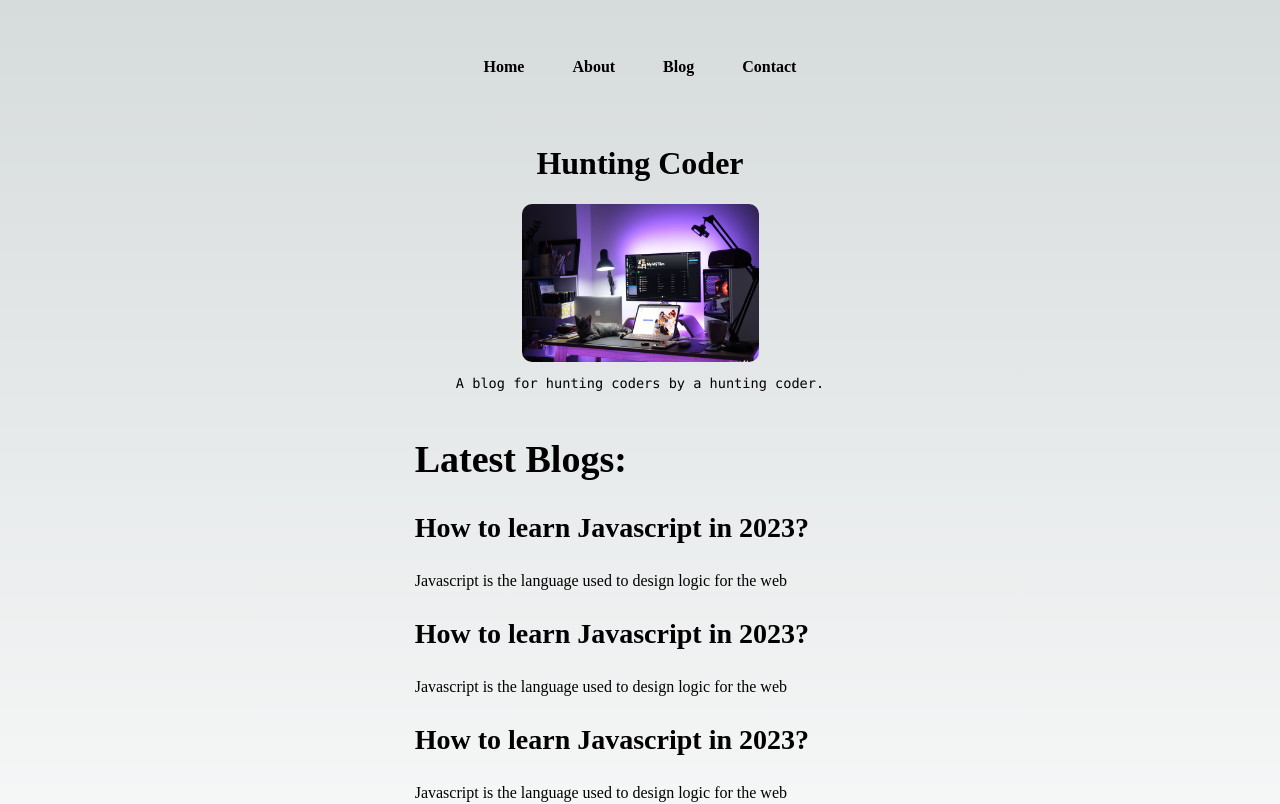
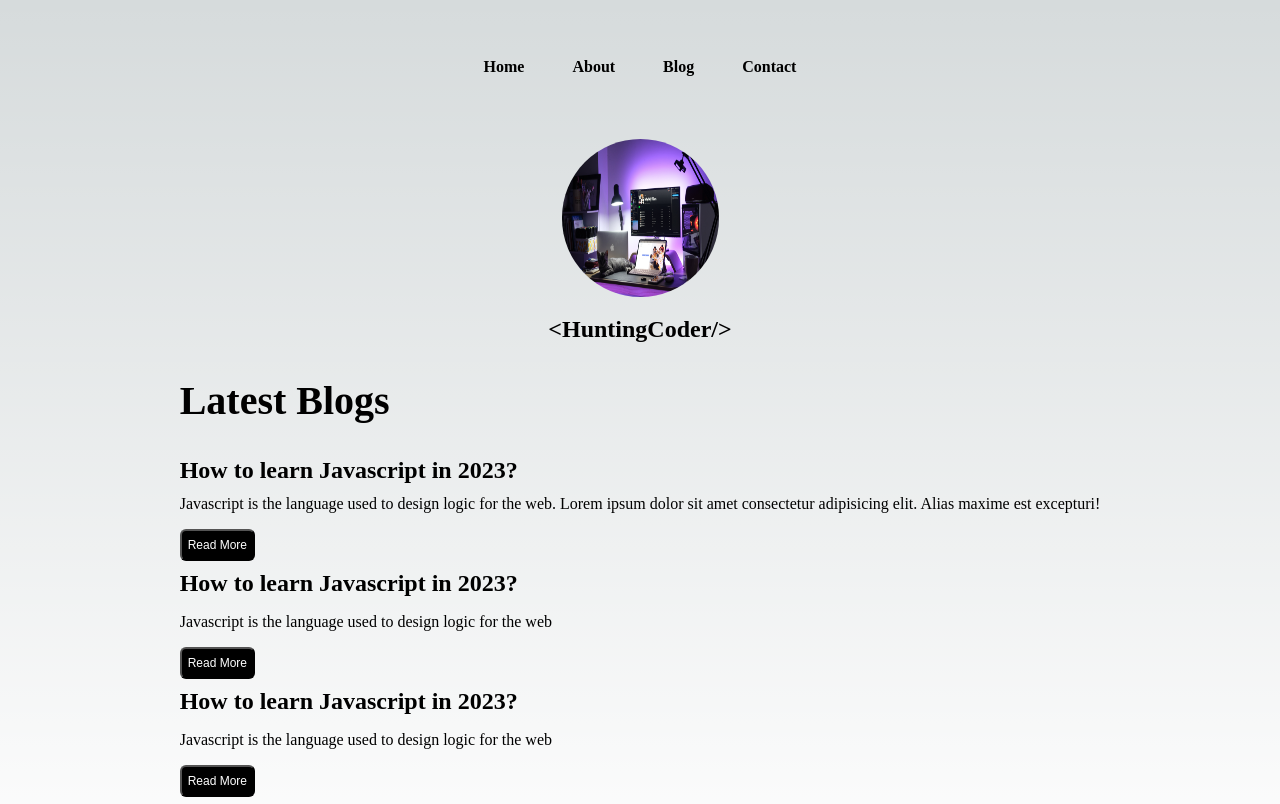
Before and after one commit to nazrul78/hunting-coder, a Next.js app: page / in a window 1280 px wide. Shown: the top 804 px of the page. Built offline with nearby package versions, Linux system fonts and the light colour scheme.

Commit message:
28 no video done

```diff
--- a/pages/blog.tsx
+++ b/pages/blog.tsx
@@ -15,10 +15,11 @@ const Blog = (props: { allBlogs: any; }) => {
 
                 return <div key={blogitem.slug}>
                     <Link href={`/blogpost/${blogitem.slug}`}>
-                        <h3 className={styles.blogItemh3}>{blogitem.title}</h3>
-                    </Link>
+                        <h3 className={styles.blogItemh3}>{blogitem.title}</h3></Link>
 
                     <p className={styles.blogItemp}>{blogitem.metadesc.substring(0, 190)}...</p>
+                    <Link href={`/blogpost/${blogitem.slug}`}><button className={styles.btn}>Read More</button></Link>
+
                 </div>
             })}
 
--- a/pages/index.tsx
+++ b/pages/index.tsx
@@ -10,68 +10,44 @@ const inter = Inter({ subsets: ['latin'] })
 export default function Home() {
   return (
     <>
-      <style jsx>
-        {`
-  h2{
-    font-size: 38px;
-  }
-
-  h3{
-    font-size: 28px;
-  }
-         `}
-      </style>
-
       <Head>
         <title>Hunting Coder</title>
         <meta name="description" content="Generated by create next app" />
-        <meta name="viewport" content="width=device-width, initial-scale=1" />
+        <meta name='keywords' content='nextjs, huntingcoder blog, hunting coder'></meta>
+        {/* <meta name="viewport" content="width=device-width, initial-scale=1" /> */}
         <link rel="icon" href="/favicon.ico" />
 
       </Head>
 
+      <main className={styles.main}>
+        <div className={styles.imagewrap}>
+          <img className={styles.myImg} src='/homeimg.jpg' width={237} height={158} alt="hunting coder" />
 
-
-
-
-
-      <main className={styles.main}>
-
+        </div>
 
         <h1 className={styles.title}>
-          <span>Hunting Coder</span>
+          <span>&lt;HuntingCoder/&gt;</span>
         </h1>
-
-        <img className={styles.myImg} src='/homeimg.jpg' width={237} height={158} alt="hunting coder" />
-        <p className={styles.description}>A blog for hunting coders by a hunting coder.</p>
-
 
         <div>
 
-          <h2>Latest Blogs: </h2>
-          <div className="blogItem">
-            <h3>How to learn Javascript in 2023?</h3>
-            <p>Javascript is the language used to design logic for the web</p>
+          <h2 className={styles.h2}>Latest Blogs</h2>
+          <div>
+            <h3 className={styles.h3}>How to learn Javascript in 2023?</h3>
+            <p className={styles.p}>Javascript is the language used to design logic for the web. Lorem ipsum dolor sit amet consectetur adipisicing elit. Alias maxime est excepturi!</p>
+            <button className={styles.btn}>Read More</button>
           </div>
 
-          <div className="blogItem">
-            <h3>How to learn Javascript in 2023?</h3>
+          <div>
+            <h3 className={styles.h3}>How to learn Javascript in 2023?</h3>
             <p>Javascript is the language used to design logic for the web</p>
+            <button className={styles.btn}>Read More</button>
           </div>
 
-          <div className="blogItem">
-            <h3>How to learn Javascript in 2023?</h3>
+          <div>
+            <h3 className={styles.h3}>How to learn Javascript in 2023?</h3>
             <p>Javascript is the language used to design logic for the web</p>
-          </div>
-
-          <div className="blogItem">
-            <h1>How to learn Javascript in 2023?</h1>
-            <p>Javascript is the language used to design logic for the web</p>
-          </div>
-
-          <div className="blogItem">
-            <h1>How to learn Javascript in 2023?</h1>
-            <p>Javascript is the language used to design logic for the web</p>
+            <button className={styles.btn}>Read More</button>
           </div>
         </div>
 
--- a/styles/Blog.module.css
+++ b/styles/Blog.module.css
@@ -15,8 +15,19 @@
     font-size: 2rem;
     margin: 0;
     padding: 0;
+
 }
 
 .blogItemp {
     max-width: 45vw;
 }
+
+.btn {
+    color: white;
+    background: rgb(54, 51, 51);
+    padding: 7px 6px;
+    cursor: pointer;
+    border-radius: 6px;
+    font-size: 12px;
+    margin-bottom: 9px;
+}
--- a/styles/Contact.module.css
+++ b/styles/Contact.module.css
@@ -5,8 +5,34 @@
 
 .mb3 {
     margin-bottom: 21px;
+    display: flex;
+    flex-direction: column;
+}
+
+
+.input {
+    padding: 3px;
+    font-size: 18px;
+    border-radius: 4px;
+    border: 1px solid black;
 }
 
 .formlable {
-    margin: 0px 14px;
+    padding: 7px 0;
 }
+
+.fromtext {
+    font-size: 11px;
+    color: gray;
+    padding: 5px 4px;
+}
+
+.btn {
+    color: white;
+    background: black;
+    padding: 7px 6px;
+    cursor: pointer;
+    border-radius: 6px;
+    font-size: 12px;
+    margin-bottom: 9px;
+}
--- a/styles/Home.module.css
+++ b/styles/Home.module.css
@@ -5,17 +5,6 @@
   align-items: center;
   padding: 2rem;
   min-height: 100vh;
-}
-
-.description {
-  display: inherit;
-  justify-content: center;
-  align-items: inherit;
-  font-size: 0.85rem;
-  max-width: var(--max-width);
-  width: 100%;
-  z-index: 2;
-  font-family: var(--font-mono);
 }
 
 .description a {
@@ -286,6 +275,42 @@
 }
 
 .myImg {
-  border-radius: 10px;
+  width: 157px;
+  border-radius: 92px;
+}
 
+.imagewrap {
+  padding: 15px 0px;
 }
+
+.title {
+  margin: 0px 0px;
+  /* margin-bottom: 0px; */
+  line-height: 1.15;
+  font-size: 1.5rem;
+}
+
+.h2 {
+  font-size: 2.5rem;
+}
+
+.h3 {
+  font-size: 1.5rem;
+  margin-top: 0;
+  margin-bottom: 11px;
+}
+
+.btn {
+  color: white;
+  background: black;
+  padding: 7px 6px;
+  cursor: pointer;
+  border-radius: 6px;
+  font-size: 12px;
+  margin-bottom: 9px;
+}
+
+.p {
+  margin: 16px 0;
+  margin-top: 3px;
+}
```
Also changed, not shown: blogdata/how-to-learn-javascript.json (+1 -1 lines), blogdata/how-to-learn-nextjs.json (+1 -1 lines), pages/contact.tsx (+12 -29 lines).
